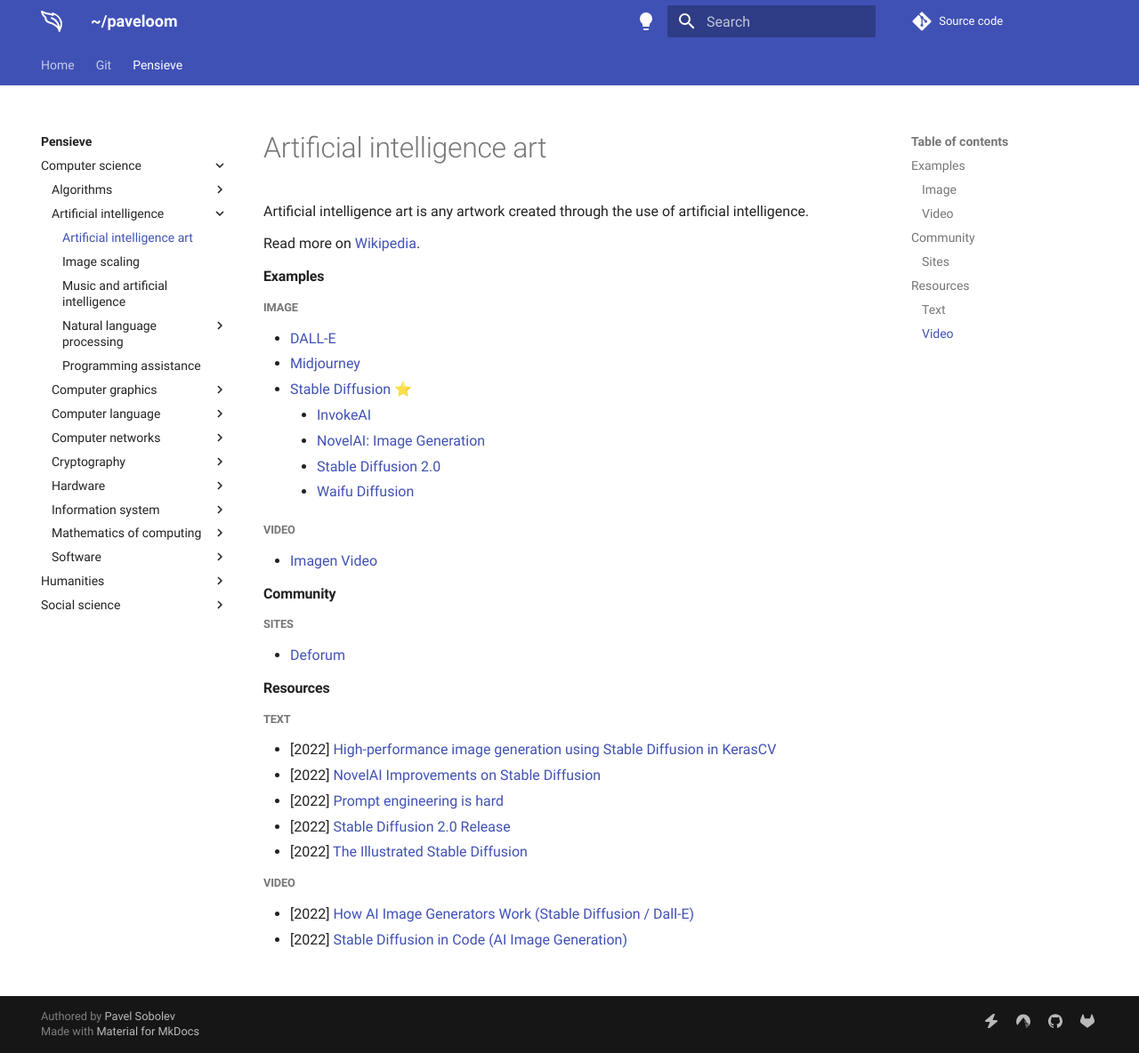
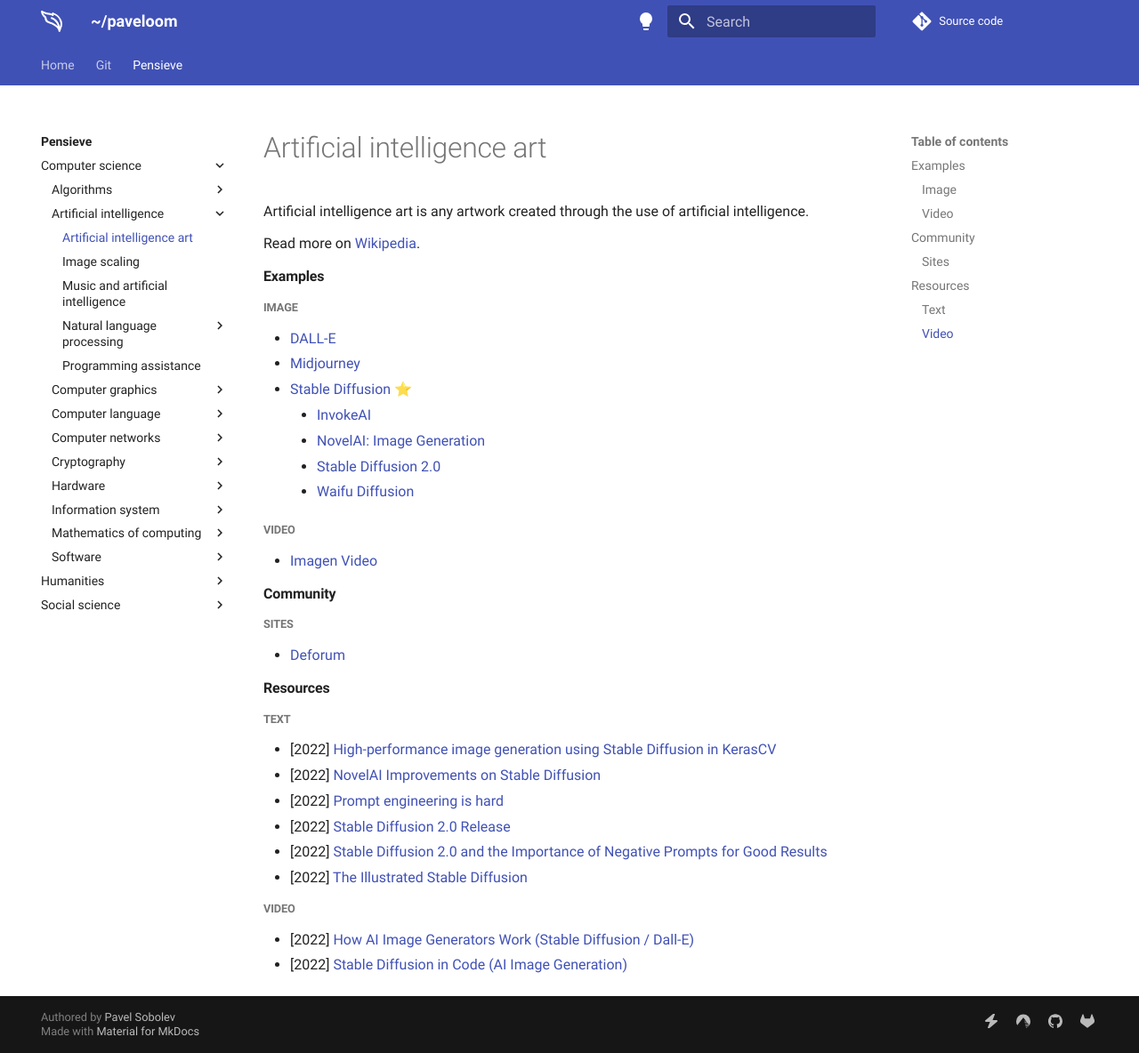
Before and after one commit to paveloom/paveloom.dev, an MkDocs documentation site: the page built from content/pensieve/artificial-intelligence-art.md, in a window 1280 px wide and 1184 px high. Shown: the whole window at 89% size. Built offline with MkDocs 1.6.1 and Material for MkDocs 9.7.7, drawn with Linux system fonts in a browser that asks for light colours; comment, search, counter and statistics services are not loaded.

Commit message:
Pensieve: update the Artificial intelligence page.

```diff
--- a/content/pensieve/artificial-intelligence-art.md
+++ b/content/pensieve/artificial-intelligence-art.md
@@ -30,6 +30,7 @@
 - [2022] [NovelAI Improvements on Stable Diffusion](https://blog.novelai.net/novelai-improvements-on-stable-diffusion-e10d38db82ac)
 - [2022] [Prompt engineering is hard](https://xeiaso.net/blog/prompt-engineering)
 - [2022] [Stable Diffusion 2.0 Release](https://stability.ai/blog/stable-diffusion-v2-release)
+- [2022] [Stable Diffusion 2.0 and the Importance of Negative Prompts for Good Results](https://minimaxir.com/2022/11/stable-diffusion-negative-prompt)
 - [2022] [The Illustrated Stable Diffusion](https://jalammar.github.io/illustrated-stable-diffusion)
 
 ##### Video
```
